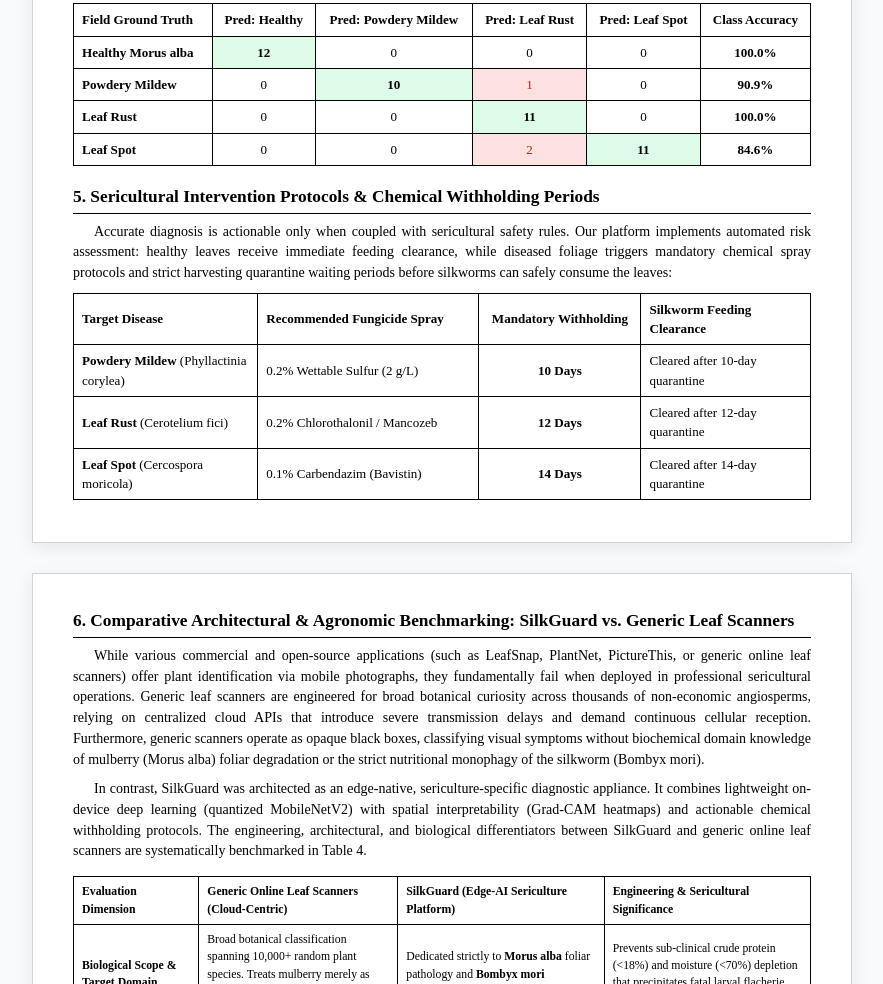
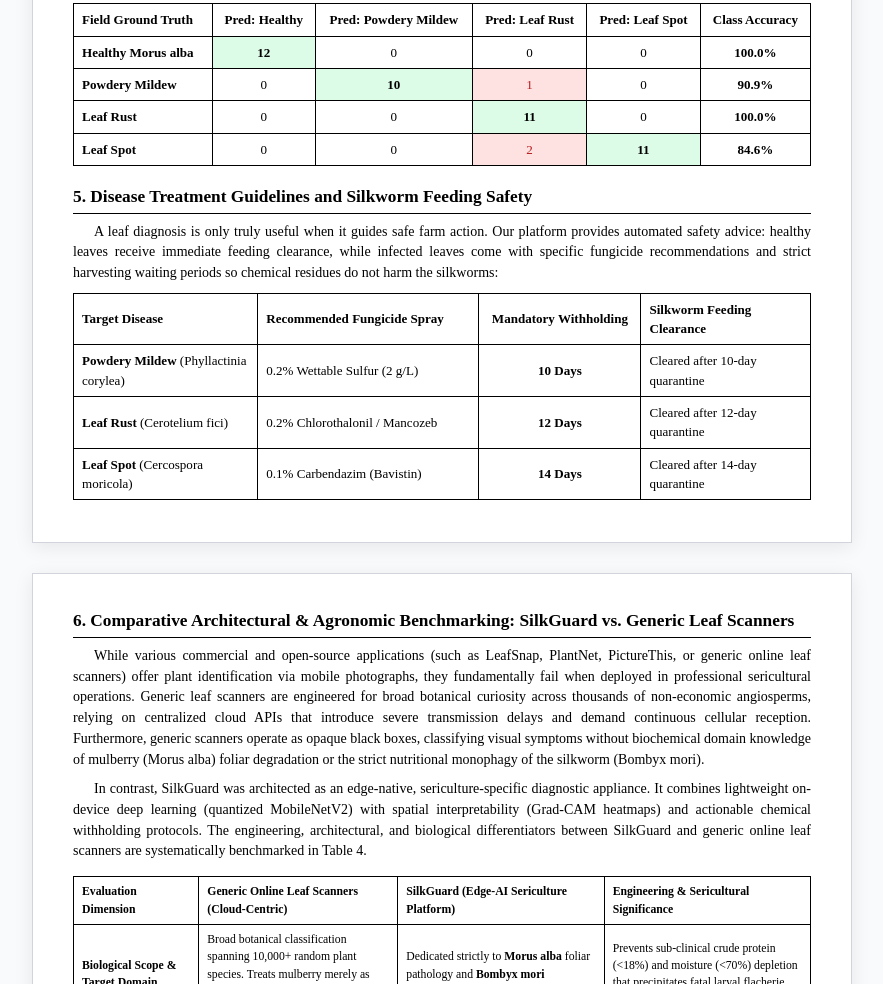
Before and after one commit to SmoothnOperator/SilkGuard, a plain HTML site: page SilkGuard_Combined_Group_Report.html in a window 1280 px wide. Shown: the part 3266-4250 px from the top of the page, without its empty margins (198-1081 px from the left). Drawn offline with Linux system fonts and the light colour scheme.

Commit message:
Update Section 5 heading to clear and natural title: Disease Treatment Guidelines and Silkworm Feeding Safety

```diff
--- a/SilkGuard_Combined_Group_Report.html
+++ b/SilkGuard_Combined_Group_Report.html
@@ -447,9 +447,9 @@
       </tbody>
     </table>
 
-    <h2 class="report-heading">5. Sericultural Intervention Protocols &amp; Chemical Withholding Periods</h2>
+    <h2 class="report-heading">5. Disease Treatment Guidelines and Silkworm Feeding Safety</h2>
     <p>
-      Accurate diagnosis is actionable only when coupled with sericultural safety rules. Our platform implements automated risk assessment: healthy leaves receive immediate feeding clearance, while diseased foliage triggers mandatory chemical spray protocols and strict harvesting quarantine waiting periods before silkworms can safely consume the leaves:
+      A leaf diagnosis is only truly useful when it guides safe farm action. Our platform provides automated safety advice: healthy leaves receive immediate feeding clearance, while infected leaves come with specific fungicide recommendations and strict harvesting waiting periods so chemical residues do not harm the silkworms:
     </p>
 
     <!-- Transparent Agronomic Protocol Table -->
```
Also changed, not shown: SilkGuard_Experiential_Learning_Report.html (+2 -2 lines).
